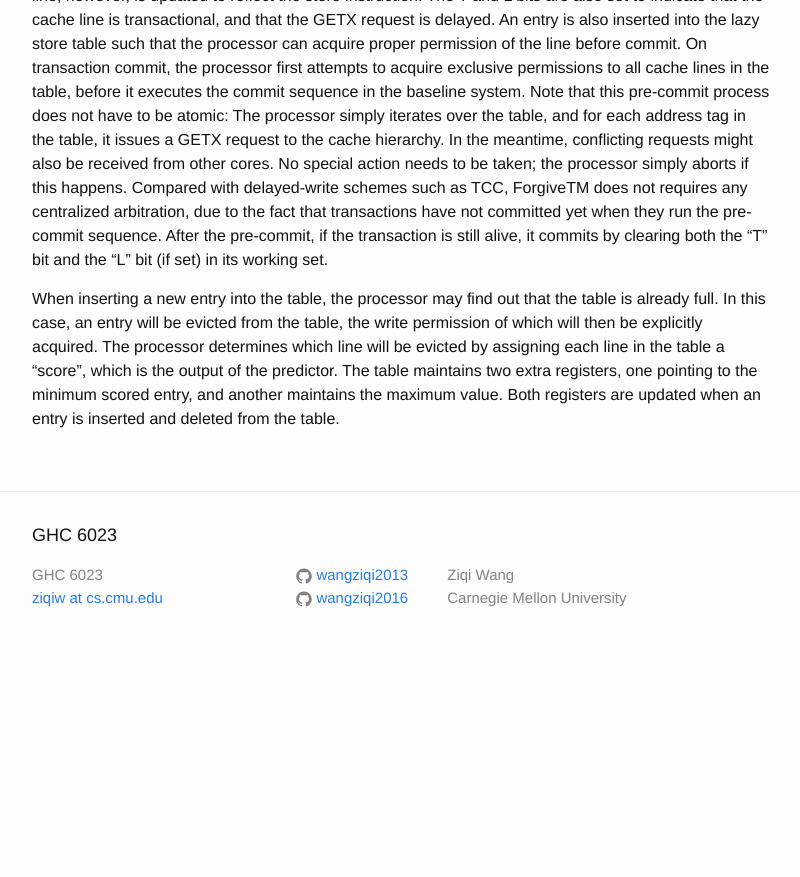
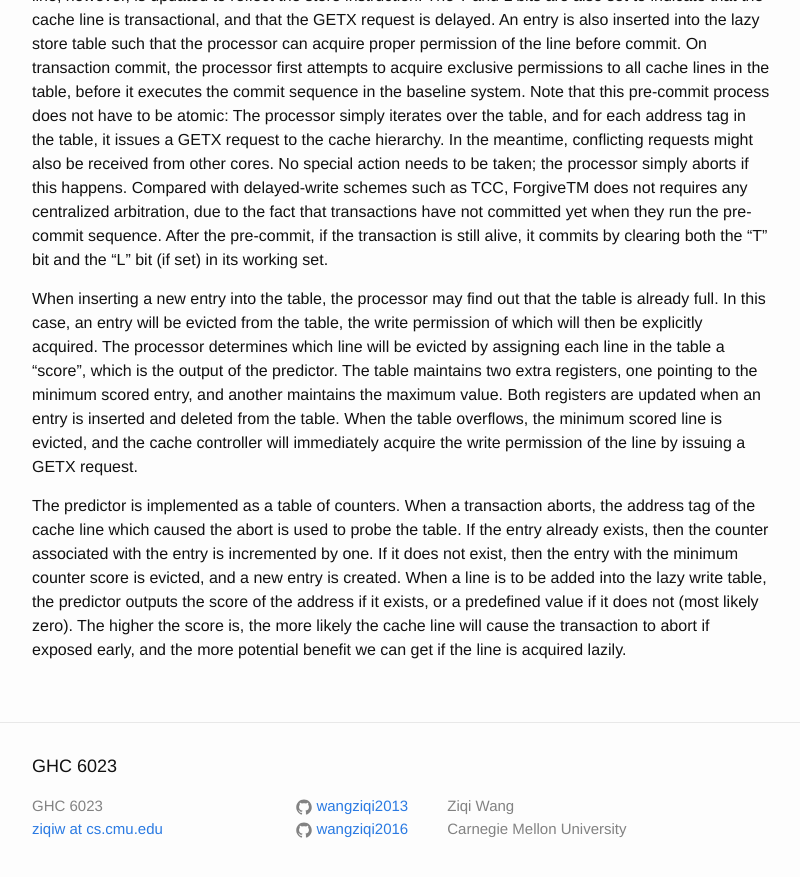
Before and after one commit to wangziqi2013/wangziqi2013.github.io, a Jekyll site: the page built from _posts/2019-09-27-forgivetm.markdown, in a window 1280 px wide and 900 px high, scrolled down 1939 px. Shown: the top 877 px of the window, without its empty margins (238-1038 px from the left). Built offline with Jekyll 4.4.1, drawn with Linux system fonts in a browser that asks for light colours; before the commit the page ends 2608 px from its top, so only the background shows below that.

Commit message:
Adding predictor

```diff
--- a/_posts/2019-09-27-forgivetm.markdown
+++ b/_posts/2019-09-27-forgivetm.markdown
@@ -79,4 +79,13 @@ When inserting a new entry into the table, the processor may find out that the t
 will be evicted from the table, the write permission of which will then be explicitly acquired. The processor determines which
 line will be evicted by assigning each line in the table a "score", which is the output of the predictor. The table maintains
 two extra registers, one pointing to the minimum scored entry, and another maintains the maximum value. Both registers are
-updated when an entry is inserted and deleted from the table.
+updated when an entry is inserted and deleted from the table. When the table overflows, the minimum scored line is evicted,
+and the cache controller will immediately acquire the write permission of the line by issuing a GETX request.
+
+The predictor is implemented as a table of counters. When a transaction aborts, the address tag of the cache line which
+caused the abort is used to probe the table. If the entry already exists, then the counter associated with the entry is
+incremented by one. If it does not exist, then the entry with the minimum counter score is evicted, and a new entry is created.
+When a line is to be added into the lazy write table, the predictor outputs the score of the address if it exists, or a
+predefined value if it does not (most likely zero). The higher the score is, the more likely the cache line will
+cause the transaction to abort if exposed early, and the more potential benefit we can get if the line is acquired
+lazily.
```
